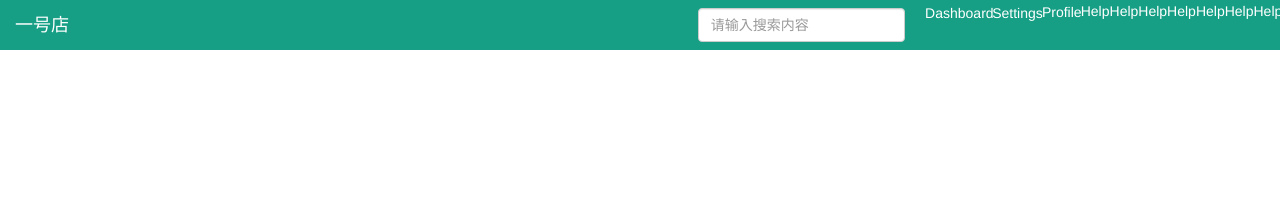
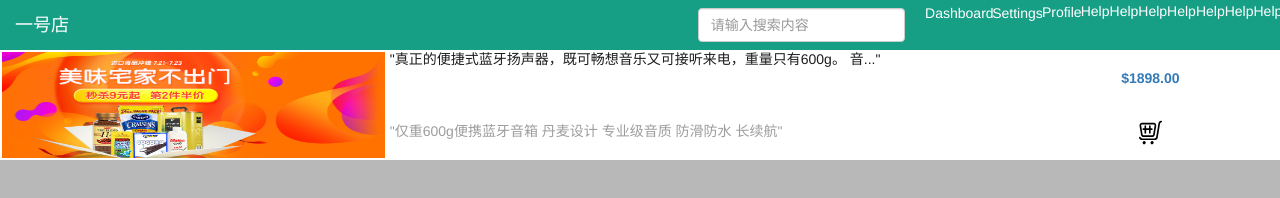
Before and after one commit to Clycheng/Mobile-terminal-project, a plain HTML site: page list.html in a window 1280 px wide. Drawn offline with Linux system fonts and the light colour scheme; no server answers.

Commit message:
listcontent

```diff
--- a/list.html
+++ b/list.html
@@ -43,9 +43,27 @@
         </div>
     </nav>
 <!--内容-->
-    <section>
+    <section id = "list-warp">
         <div id = "list-var" class = "list-content">
             <ul>
+                <li class = "shop-list-content">
+                    <a class = "return-detail">
+                        <div class = "left-warp">
+                         <img src="images/111.jpg" alt="">
+                        </div>
+                        <div class = "middle-warp">
+                            <h3>"真正的便捷式蓝牙扬声器，既可畅想音乐又可接听来电，重量只有600g。
+                                音..."</h3>
+                            <p>"仅重600g便携蓝牙音箱 丹麦设计 专业级音质 防滑防水 长续航"</p>
+                        </div>
+                        <div class = "right-warp">
+                            <b>$1898.00</b>
+                            <span class = "join-cart">
+                                <img src="images/cart.svg" alt="">
+                            </span>
+                        </div>
+                    </a>
+                </li>
             </ul>
         </div>
     </section>
--- a/scripts/list.js
+++ b/scripts/list.js
@@ -15,16 +15,19 @@ $.ajax({
     }
 });
 //获取内容列表
+function shop_good() {
     var cat_id = GetQueryString("id");
     $.ajax({
-    "url": "http://h6.duchengjiu.top/shop/api_goods.php?cat_id="+cat_id,
+        "url": "http://h6.duchengjiu.top/shop/api_goods.php?pagesize=1&cat_id"+cat_id,
         "type": "get",
         "dataType": "JSON",
         "success": function(response) {
-        var listVar = document.getElementById("list-var");
-        var listcontet = listVar.getElementsByTagName("ul");
-        var oLi = document.createElement("li");
-
-
+            console.log(response);
+            for (var i = 0; i = response.data.length; i ++){
+               var a =  $(".shop-list-content").clone();
+               console.log(a);
+            }
         }
     })
+}
+shop_good();
--- a/styles/list.css
+++ b/styles/list.css
@@ -1,5 +1,6 @@
 html {
   font-size: 14px;
+  background: #b8b8b8;
 }
 .navbar-inverse {
   background: #169f85;
@@ -14,7 +15,6 @@ html {
 }
 .navbar-inverse .navbar-brand {
   color: #fff;
-     visibility-align: middle;
 }
 .navbar-inverse .navbar-nav > li > a {
   color: #fff;
@@ -25,12 +25,104 @@ html {
 .navbar-inverse .navbar-form {
   border-color: #fff;
 }
-section {
+section#list-warp {
   width: 100%;
   height: 100%;
+  position: relative;
+  top: 3.571428571428572rem;
 }
 .list-content {
   width: 100%;
   height: 100%;
-  background: #f00;
+  overflow: hidden;
 }
+.list-content ul {
+  list-style: none;
+  box-sizing: border-box;
+  -webkit-padding-start: 0;
+}
+.list-content ul li {
+  margin-bottom: 2%;
+  width: 100%;
+  height: 100%;
+  list-style: none;
+  background: #fff;
+  box-sizing: border-box;
+}
+.list-content ul li .return-detail {
+  display: block;
+  width: 100%;
+  height: 7.857142857142857rem;
+  padding: 0.142857142857143rem;
+}
+.list-content ul li .return-detail .left-warp {
+  float: left;
+  width: 30%;
+  height: 100%;
+  box-sizing: border-box;
+}
+.list-content ul li .return-detail .left-warp img {
+  width: 100%;
+  height: 100%;
+}
+.list-content ul li .return-detail .middle-warp {
+  float: left;
+  width: 50%;
+  height: 100%;
+  padding: 0 0.357142857142857rem;
+  box-sizing: border-box;
+}
+.list-content ul li .return-detail .middle-warp h3 {
+  display: -webkit-box;
+  margin-top: 0;
+  margin-bottom: 0;
+  width: 100%;
+  height: 50%;
+  font-size: 1rem;
+  color: #1d1d1d;
+  text-overflow: ellipsis;
+  word-wrap: break-word;
+  -webkit-line-clamp: 4;
+  -webkit-box-orient: vertical;
+  box-sizing: border-box;
+}
+.list-content ul li .return-detail .middle-warp h3:hover {
+  color: #f00;
+  text-decoration: underline;
+}
+.list-content ul li .return-detail .middle-warp p {
+  width: 100%;
+  height: 50%;
+  line-height: 3.714285714285714rem;
+  color: #9d9d9d;
+  overflow: hidden;
+  text-overflow: ellipsis;
+  white-space: nowrap;
+  box-sizing: border-box;
+}
+.list-content ul li .return-detail .right-warp {
+  float: left;
+  width: 20%;
+  height: 100%;
+  box-sizing: border-box;
+}
+.list-content ul li .return-detail .right-warp b {
+  display: block;
+  width: 100%;
+  height: 50%;
+  line-height: 3.714285714285714rem;
+  text-align: center;
+  box-sizing: border-box;
+}
+.list-content ul li .return-detail .right-warp .join-cart {
+  display: block;
+  width: 100%;
+  height: 50%;
+  line-height: 3.714285714285714rem;
+  text-align: center;
+  box-sizing: border-box;
+}
+.list-content ul li .return-detail .right-warp .join-cart img {
+  width: 50%;
+  height: 50%;
+}
```
Also changed, not shown: images/cart.svg (added), 1 other file. Lines whose indentation alone changed are shown as unchanged.
